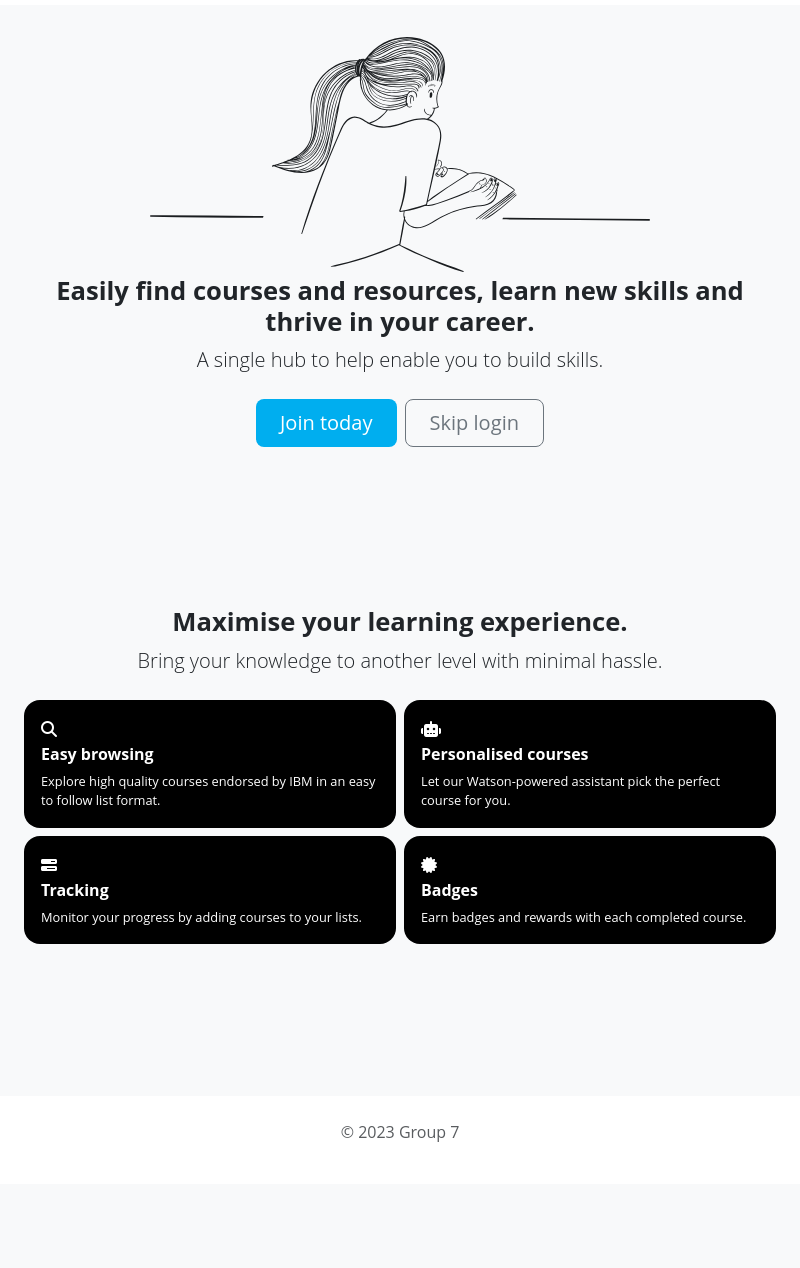
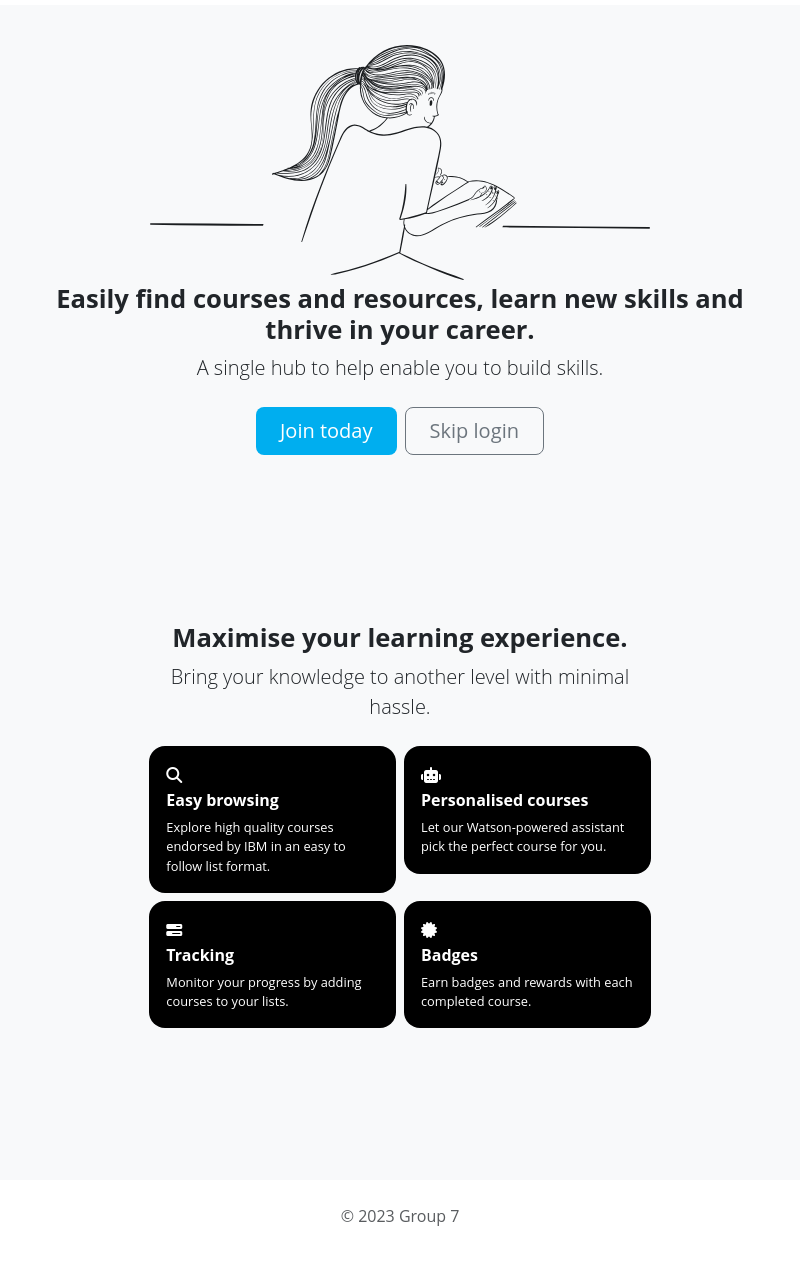
Before and after one commit to liam2403/IBM-Project, an Electron app: page views/index.html in a window 800 px wide. Shown: the part 69-1337 px from the top of the page. Before the commit the page ends 1253 px from the top, so only its background shows below. Drawn offline with nearby package versions, Linux system fonts and the light colour scheme.

Commit message:
minor paddidng/margin adjustments

```diff
--- a/views/index.html
+++ b/views/index.html
@@ -33,7 +33,7 @@
                 <ul class="navbar-nav ms-auto text-center">
                     <li class="nav-item text-sm mx-2 d-flex align-items-center">
                         <a href="course_directory.html" class="nav-link">
-                            <i class="fas fa-list"></i> Course Directory</a>
+                            <i class="fas fa-list me-2"></i>Course Directory</a>
                     </li>
                     <li class="nav-item text-sm mx-2 d-flex align-items-center">
                         <a href="course_recommender.html" class="nav-link">
@@ -57,7 +57,7 @@
     </nav>
 
     <section id="first-hero">
-        <div class="px-4 py-2 mt-4 mb-5 text-center">
+        <div class="px-4 py-3 mt-4 mb-5 text-center">
             <img class="img-scaler img-filter" src="../img/index-1.svg" alt="Woman studying, image by Piyapong Saydaung from Pixabay">
             <div class="col-lg-6 mx-auto mt-1">
                 <p class="fw-bold h3">Easily find courses and resources, learn new skills and thrive in your career.</p>
@@ -72,12 +72,12 @@
 
     <section id="second-hero">
         <div class="px-4 py-5">
-            <div class="col-lg-6 py-5 my-2 mx-auto">
+            <div class="col col-sm-10 col-md-8 col-lg-6 py-5 my-2 mx-auto">
                 <div class="row text-center">
                     <p class="fw-bold h3">Maximise your learning experience.</p>
                     <p class="lead fs-5 mb-4">Bring your knowledge to another level with minimal hassle.</p>
                 </div>
-                <div class="row row-cols-1 row-cols-md-2 row-cols-lg-4 g-2">
+                <div class="row row-cols-1 row-cols-sm-2 row-cols-md-2 row-cols-lg-4 g-2">
                     <div class="col">
                         <div class="card bg-emphasis rounded-4 p-3">
                             <p class="mb-1"><i class="fa-solid fa-magnifying-glass"></i></p>
```
Also changed, not shown: views/course_directory.html (+1 -1 lines).
